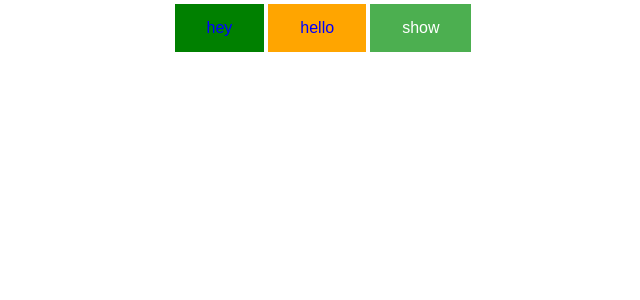
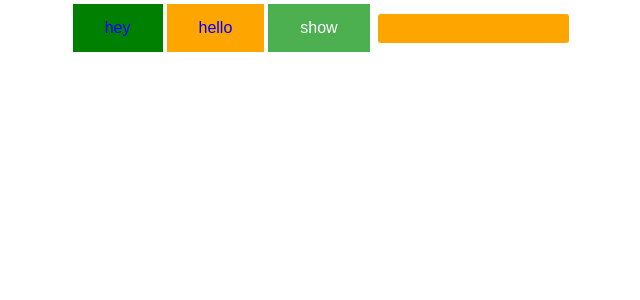
Before and after one commit to nimeshpoudel7/myawesomeapp, a React (Create React App) app: page / in a window 1280 px wide. Shown: the top 300 px of the page, without its empty margins (317-957 px from the left). Built offline with nearby package versions, Linux system fonts and the light colour scheme.

Commit message:
style completed

```diff
--- a/src/App.js
+++ b/src/App.js
@@ -1,8 +1,9 @@
 import React ,{useState} from 'react'
 import './App.css';
 import Card from './Card'
-import styled,{ThemeProvider, css} from 'styled-components'
-import Button from './element/Button'
+import {ThemeProvider} from 'styled-components'
+import {Button,Input} from './element/Button'
+
 const theme = {
   mango:'orange',
   primary:'green'
@@ -145,6 +146,7 @@ const NamechangeOject=(event,id)=>{
     <Button color='mango' length={objUserDetails.length}>hello</Button>
     <button className={classes.join(' ')}  onClick={changevalue} >{textmsg}</button>
     {hideandshow}
+    <Input color='mango'></Input>
     </ThemeProvider>
   </div>
   );
--- a/src/element/Button.js
+++ b/src/element/Button.js
@@ -1,9 +1,9 @@
 import styled,{ css} from 'styled-components'
-const Button=styled.button`
+export const Button=styled.button`
 border: none;
 ${props=>
   props.color && css `
-  background-color:${props=>props.length>2? props.theme[props.color]:props.length==2?'red':props.theme[props.color]};
+  background-color:${props=>props.length>2? props.theme[props.color]:props.length===2?'red':props.theme[props.color]};
   color:${props=>props.length>0?'blue':null};
   `
 }
@@ -16,5 +16,10 @@ font-size: 16px;
 margin: 4px 2px;
 cursor: pointer;
 `;
-
-export  default Button
+export const Input = styled.input`
+  padding: 0.5em;
+  margin: 0.5em;
+  color: ${props => props.outputColor || "palevioletred"};
+  background: ${props => props.theme[props.color]};;
+  border: none;
+  border-radius: 3px; `;
```
